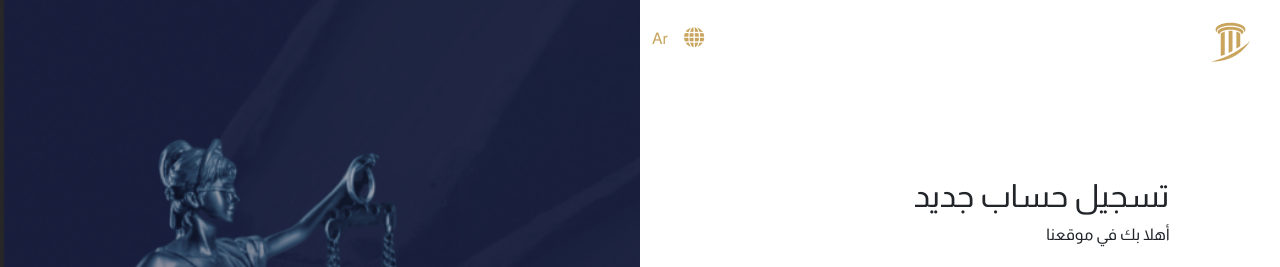
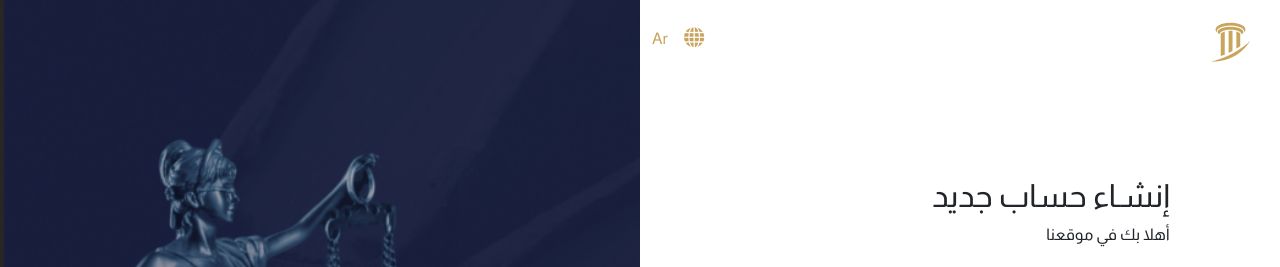
Before and after one commit to EmanGamal1/Lawer_Project, a Vue app: page /signup in a window 1280 px wide. Shown: the top 267 px of the page. Built offline with nearby package versions, Linux system fonts and the light colour scheme.

Commit message:
clean code

```diff
--- a/src/components/NavBarSite/NavBarSite.vue
+++ b/src/components/NavBarSite/NavBarSite.vue
@@ -5,7 +5,7 @@
         <div class="d-flex">
             <ul class="navbarLi">
                 <router-link to="/login" class="routeSpan" v-if="!isLoggedIn"><li>دخــول</li></router-link>
-                <router-link to="/signup" class="routeSpan" v-if="!isLoggedIn"><li>تسجيـل حساب</li></router-link>
+                <router-link to="/signup" class="routeSpan" v-if="!isLoggedIn"><li>إنشـاء حساب</li></router-link>
                 <router-link to="/user-profile" class="routeSpan" v-if="isLoggedIn"><li>الصفحـة الشخصيـــة</li></router-link>
                 <div class="routeSpan" v-if="isLoggedIn" @click="logout"><li>خــروج</li></div>
             </ul>
--- a/src/sharedComponents/ResetPasswordForm/ResetPasswordForm.vue
+++ b/src/sharedComponents/ResetPasswordForm/ResetPasswordForm.vue
@@ -173,7 +173,4 @@ export default {
 .resetPassLabel {
   margin-bottom: 20px;
 }
-.formForget {
-  height: 54vh;
-}
 </style>
--- a/src/views/RegistrationView/RegistrationView.vue
+++ b/src/views/RegistrationView/RegistrationView.vue
@@ -1,5 +1,5 @@
 <template>
-  <login-layout title="تسجيل حساب جديد" description="أهلا بك في موقعنا">
+  <login-layout title="إنشـاء حساب جديد" description="أهلا بك في موقعنا">
     <form @submit.prevent="submitForm">
       <label for="full_name">الاسم</label>
       <input
```
